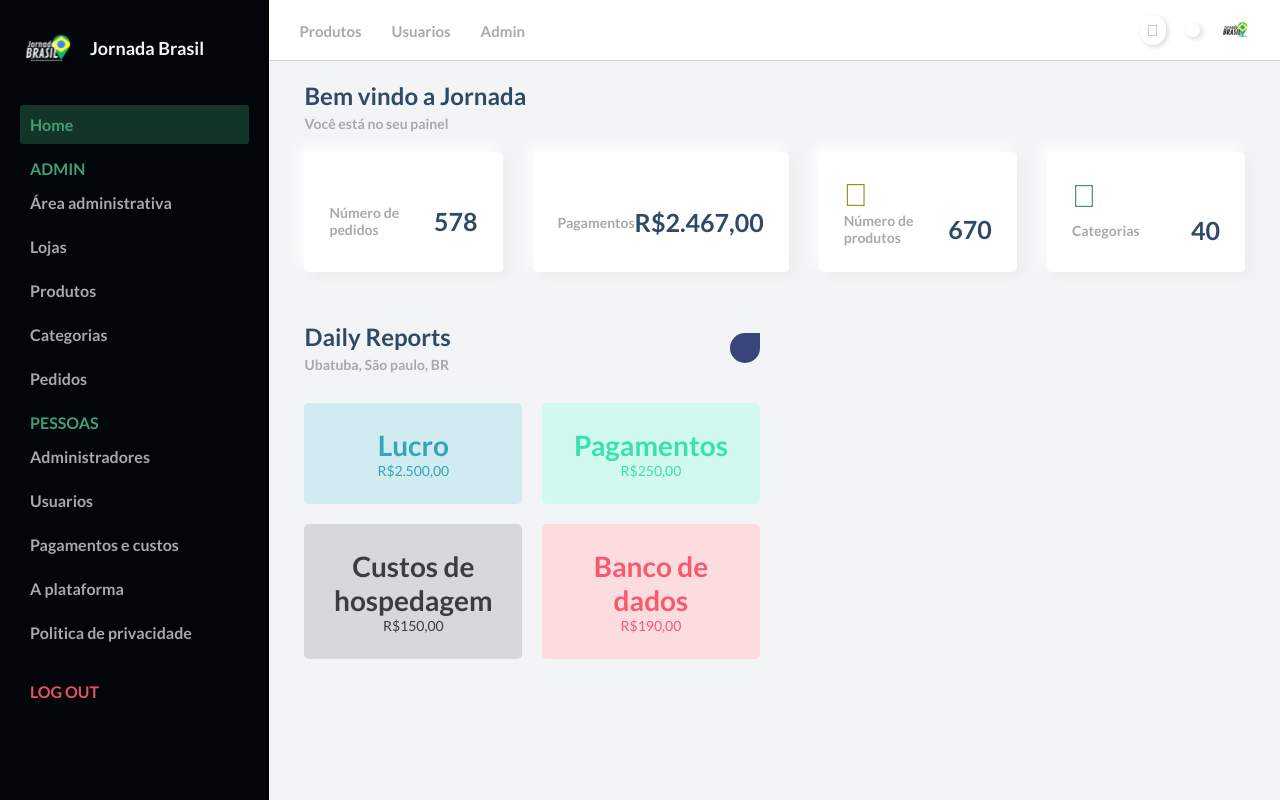
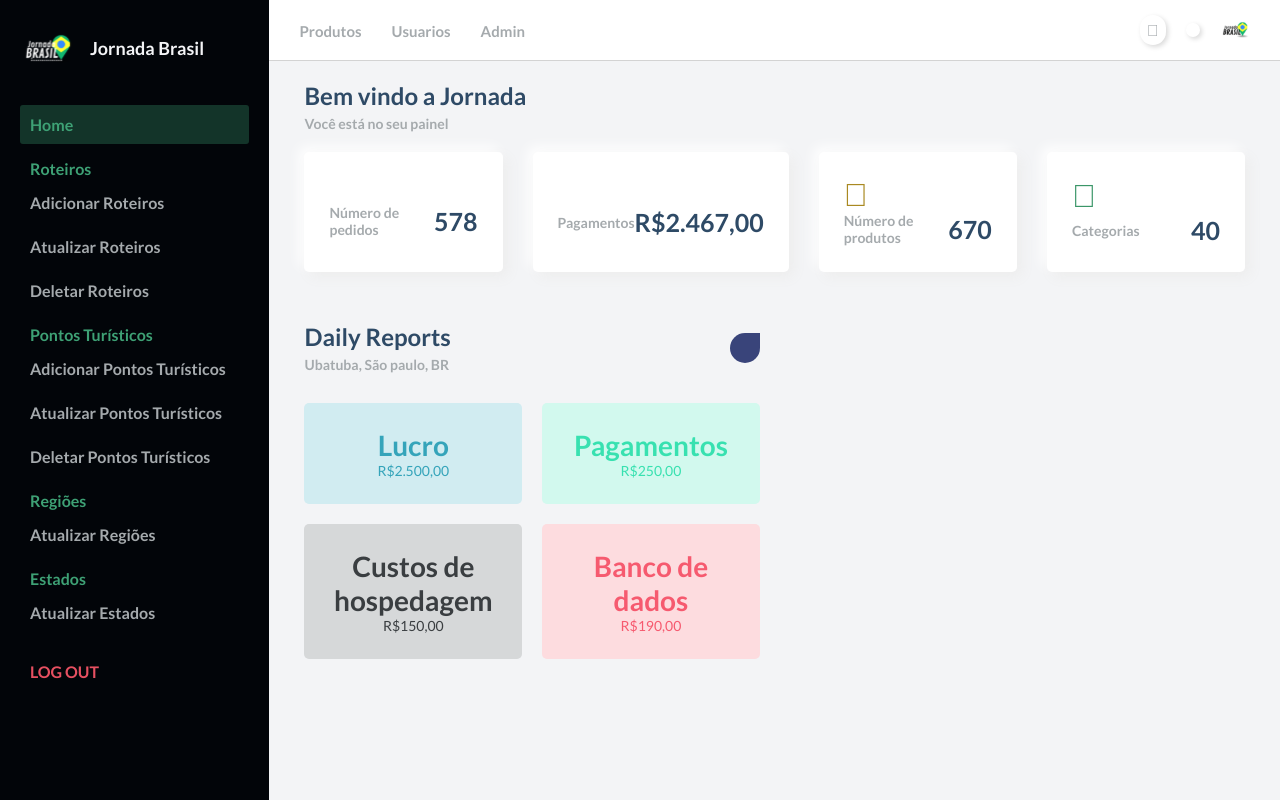
Before and after one commit to anderleyson/jornadaBrasil, a React (Create React App) app in the folder dashboardadmin/: page / in a window 1280 px wide. Built offline with nearby package versions, Linux system fonts and the light colour scheme.

Commit message:
Update Sidebar.js

```diff
--- a/dashboardadmin/src/components/sidebar/Sidebar.js
+++ b/dashboardadmin/src/components/sidebar/Sidebar.js
@@ -21,37 +21,33 @@ const Sidebar = ({ sidebarOpen, closeSidebar }) => {
         <div className="sidebar__link active_menu_link">
           <a href="/">Home</a>
         </div>
-        <h2>ADMIN</h2>
+        <h2>Roteiros</h2>
         <div className="sidebar__link">
-          <a href="#">Área administrativa</a>
+          <a href="/roteiro">Adicionar Roteiros</a>
         </div>
         <div className="sidebar__link">
-          <a href="#">Lojas</a>
+          <a href="/updateRoteiro">Atualizar Roteiros</a>
         </div>
         <div className="sidebar__link">
-          <a href="#">Produtos</a>
+          <a href="/deleteRoteiro">Deletar Roteiros</a>
+        </div>
+        <h2>Pontos Turísticos</h2>
+        <div className="sidebar__link">
+          <a href="#">Adicionar Pontos Turísticos</a>
         </div>
         <div className="sidebar__link">
-          <a href="#">Categorias</a>
+          <a href="#">Atualizar Pontos Turísticos</a>
         </div>
         <div className="sidebar__link">
-          <a href="#">Pedidos</a>
+          <a href="#">Deletar Pontos Turísticos</a>
         </div>
-        <h2>PESSOAS</h2>
+        <h2>Regiões</h2>
         <div className="sidebar__link">
-          <a href="#">Administradores</a>
+          <a href="#">Atualizar Regiões</a>
         </div>
+        <h2>Estados</h2>
         <div className="sidebar__link">
-          <a href="#">Usuarios</a>
-        </div>
-        <div className="sidebar__link">
-          <a href="#">Pagamentos e custos</a>
-        </div>
-        <div className="sidebar__link">
-          <a href="#">A plataforma</a>
-        </div>
-        <div className="sidebar__link">
-          <a href="#">Politica de privacidade</a>
+          <a href="#">Atualizar Estados</a>
         </div>
         <div className="sidebar__logout">
           <a href="#">Log out</a>
```
